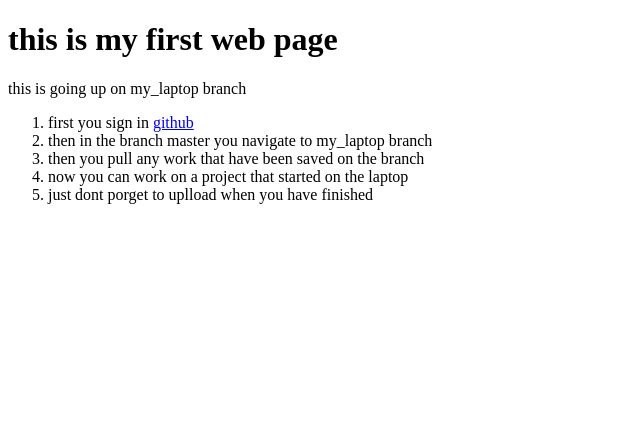
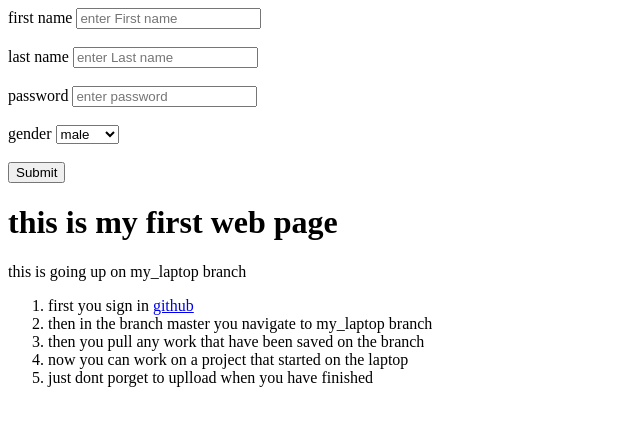
Before and after one commit to razi2809/test_demo, a plain HTML site: page html stuff/firspage.html in a window 1280 px wide. Shown: the whole page, without its empty margins (0-640 px from the left). Drawn offline with Linux system fonts and the light colour scheme.

Commit message:
some changes to code

```diff
--- a/html stuff/firspage.html
+++ b/html stuff/firspage.html
@@ -8,8 +8,38 @@
     <style>
       h1
     </style>
+    <form action="proceses.php" method="post">
+    <div>
+      <label>first name</label>
+      <input type="text" name="firstName"
+      placeholder="enter First name">
+    </div>
+      <br>
+      <div>
+      <label>last name</label>
+      <input type="text" name="lastName"
+       placeholder="enter Last name">
+    </div>
+    <br>
+      <div>
+      <label>password</label>
+      <input type="password" name="password"
+      placeholder="enter password">
+    </div>
+    <br>
+      <div>
+      <label>gender</label>
+      <select>name="gender"
+       <option value="male">male</option>
+       <option value="female">female</option>
+       <option value="other">other</option>
+       </select>
+    </div>
+    <br>
+    <input type="submit" name="submit">
+    </form>
   <h1>this is my first web page</h1>
-    <p>this is going up on my_laptop branch</p>
+   <p>this is going up on my_laptop branch</p>
   <body>
     <ol>
       <li>first you sign in <a href="https://github.com/"> github</a></li>
```
Also changed, not shown: html stuff/css-practice.html (added, +12 -0 lines).
